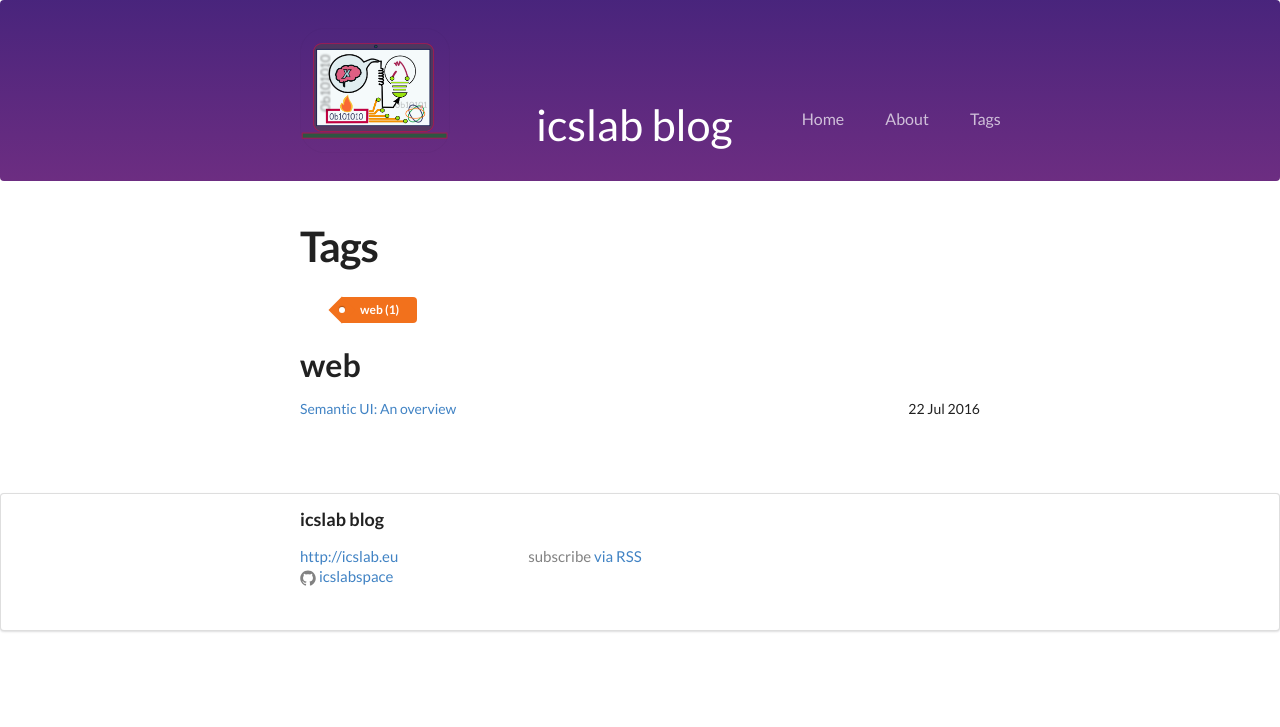
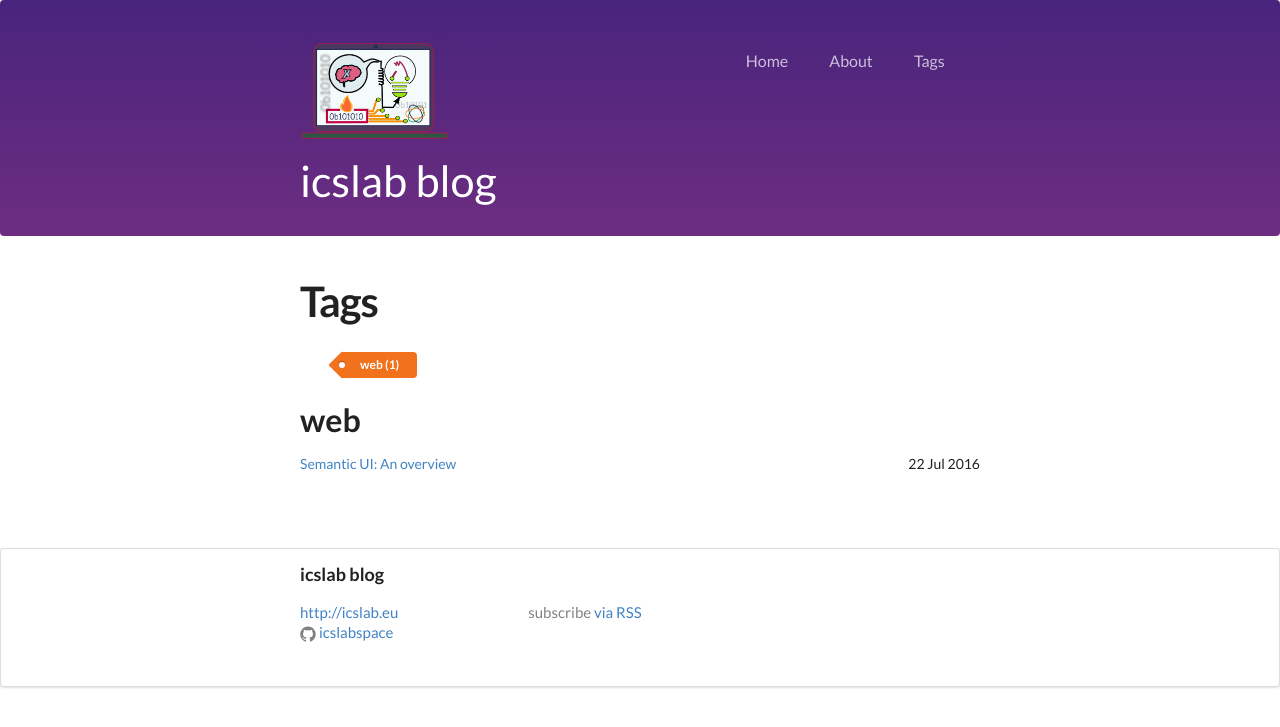
Before and after one commit to icslabspace/icslabspace.github.io, a Jekyll site: the page built from tags.md, in a window 1280 px wide. Shown: the top 727 px of the page. Built offline with Jekyll 4.4.1, drawn with Linux system fonts in a browser that asks for light colours.

Commit message:
fix blog menu

```diff
--- a/_includes/header.html
+++ b/_includes/header.html
@@ -2,14 +2,12 @@
 
   <div class="wrapper">
 
-    <div class="ui vertically divided grid">
-        <div class="three column row">
-            <div class="bottom aligned column">
-                <img class="ui small image" src="/assets/images/blog-icon.png">
-            </div>
+      <div class="ui vertically divided grid">
+        <div class="two column row">
+         <div class="column">
+            <img class="ui small image" src="/assets/images/blog-icon.png">
 
-            <div class="left bottom aligned column">
-              <section>
+            <section>
                 <div class="ui inverted container">
                     <div class="ui text container">
                         <h1>{{ site.title }}</h1>
@@ -18,8 +16,7 @@
               </section>
             </div>
 
-            <div class="bottom aligned column">
-              <div class="ui container">
+           <div class="column">
                 <nav class="ui large secondary inverted poiting menu">
                   <div class="right item">
 <!--                    add home page link  -->
@@ -34,9 +31,7 @@
                   </div>
                 </nav>
 		      </div>
-             </div>
-        </div>
-    </div>
+      </div>
 
   </div>
 
```
